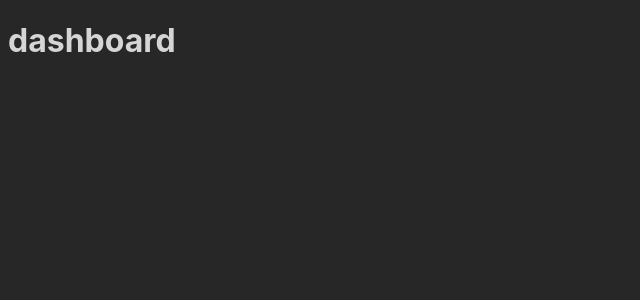
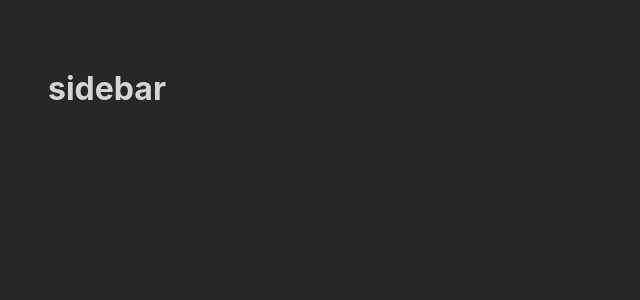
Before and after one commit to fiorellilucas/smartgrid, a React (Vite) app in the folder frontend/: page /dashboard in a window 1280 px wide. Shown: the top 300 px of the page, without its empty margins (0-640 px from the left). Built offline with nearby package versions, Linux system fonts and the light colour scheme.

Commit message:
Renderizar as routes dentro do layout da dashboard

```diff
--- a/frontend/src/index.css
+++ b/frontend/src/index.css
@@ -8,3 +8,21 @@
   font-variation-settings:
     "slnt" 0;
 }
+
+body {
+  margin: 0
+}
+
+.flex-container {
+  display: flex;
+  margin: 3rem;
+  height: calc(100vh - 6rem);
+}
+
+.sidebar {
+  width: 25%;
+}
+
+.content {
+  width: 75%;
+}
--- a/frontend/src/routes/root.jsx
+++ b/frontend/src/routes/root.jsx
@@ -1,5 +1,14 @@
+import { Outlet } from "react-router-dom";
+
 export default function Root() {
   return (
-    <h1>root</h1>
+    <div className="flex-container">
+      <div className="sidebar">
+        <h1>sidebar</h1>
+      </div>
+      <div className="content" id="detail">
+        <Outlet />
+      </div>
+    </div>
   )
 }
```
Also changed, not shown: frontend/src/main.jsx (+6 -4 lines).
